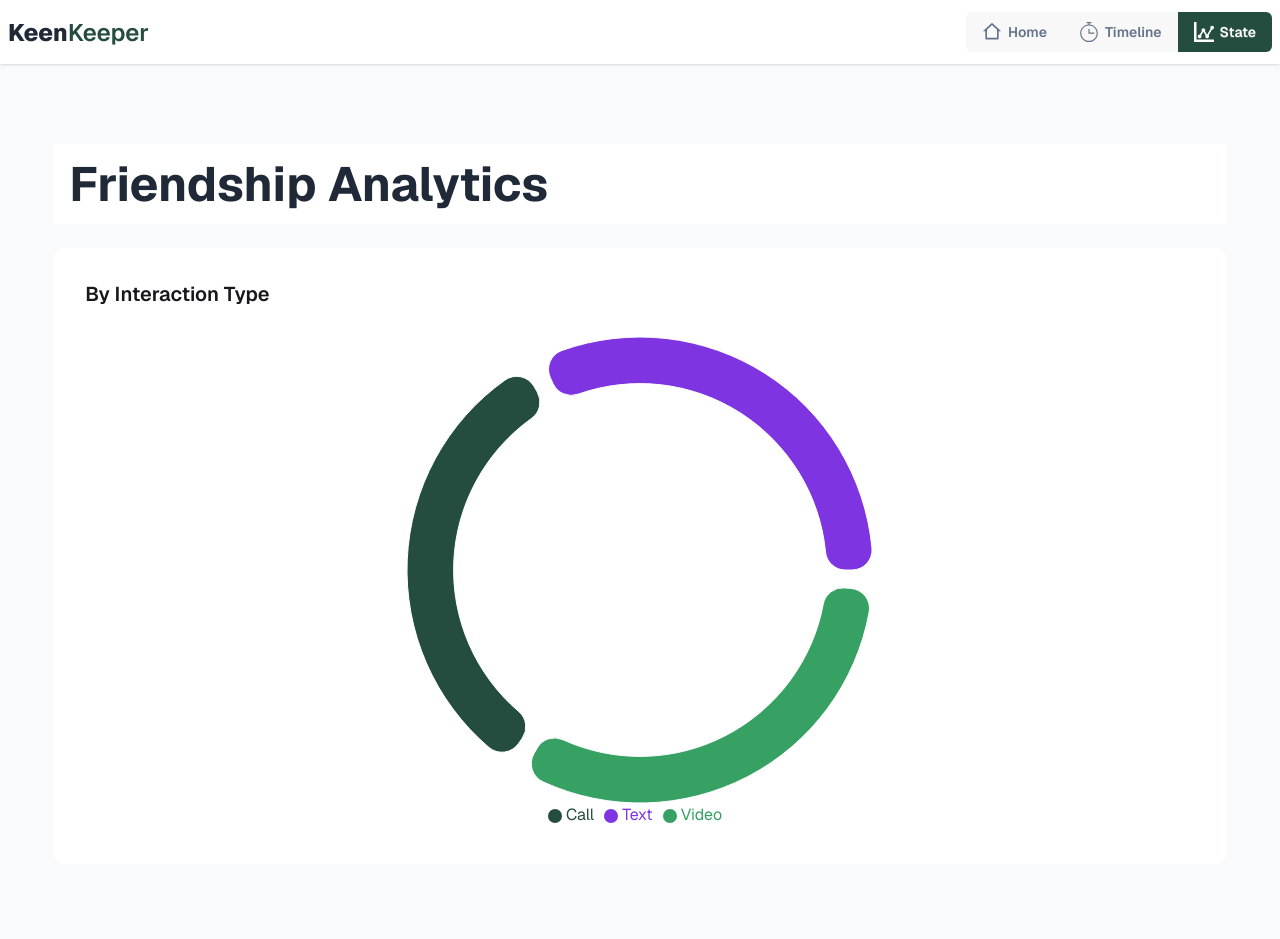
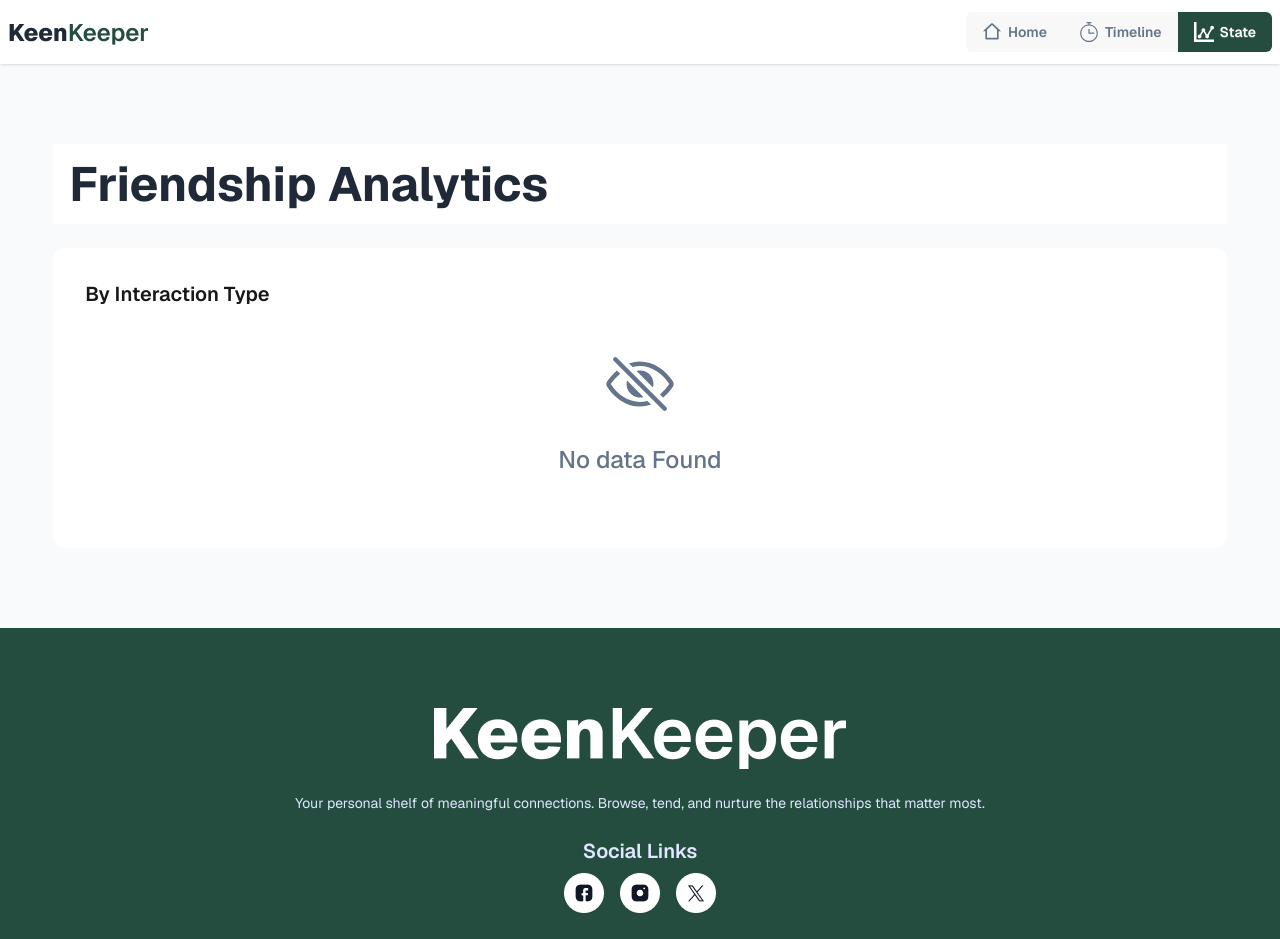
Before and after one commit to MdMonerujammanMunna/keen-keeper-system, a React (Vite) app: page /States in a window 1280 px wide. Shown: the top 939 px of the page. Built offline with nearby package versions, Linux system fonts and the light colour scheme.

Commit message:
add  Analytics section with dynamically data show

```diff
--- a/src/pages/States/States.jsx
+++ b/src/pages/States/States.jsx
@@ -1,11 +1,28 @@
-import React from 'react';
+import React, { useContext } from 'react';
 import { Bar, Legend, Pie, PieChart, Tooltip } from 'recharts';
+import { DataContext } from '../../Context/DataContext';
+import { IoEyeOffOutline } from "react-icons/io5";
+const States = () => {
+    const call = []
+    const Text = []
+    const Video = []
+    const { AllSelectedData } = useContext(DataContext)
+    AllSelectedData.find((item) => {
+        if (item.type === "Call") {
+            call.push(item)
+        }
+        else if (item.type === "Text") {
+            Text.push(item)
+        }
+        else if (item.type === "Video") {
+            Video.push(item)
+        }
 
-const States = () => {
+    })
     const data = [
-        { name: 'Text', value: 3, fill: '#7E35E1' },
-        { name: 'Call', value: 3, fill: '#244D3F' },
-        { name: 'Video', value: 3, fill: '#37A163' },
+        { name: 'Call', value: call.length, fill: '#244D3F' },
+        { name: 'Text', value: Text.length, fill: '#7E35E1' },
+        { name: 'Video', value: Video.length, fill: '#37A163' }
     ];
     return (
         <>
@@ -15,6 +32,15 @@ const States = () => {
                 </div>
                 <div className=" p-8  w-11/12 mx-auto bg-white rounded-xl">
                     <h1 className='text-xl font-semibold mb-6'>By Interaction Type</h1>
+                    {
+                        (call.length == 0 && Text.length == 0 && Video.length == 0) ?
+                            <>
+                                <div className="flex flex-col items-center gap-6 justify-center my-10">
+                                    <IoEyeOffOutline className='text-7xl text-[#64748B]' />
+                                    <h1 className='text-2xl font-medium text-[#64748B]'>No data Found</h1>
+                                </div>
+                            </> :
+                            <>
                                 <div className="flex justify-center">
                                     <PieChart style={{ width: '100%', maxWidth: '500px', maxHeight: '80vh', aspectRatio: 1 }} responsive>
                                         <Pie
@@ -30,8 +56,10 @@ const States = () => {
                                         <Legend iconType='circle' />
                                     </PieChart>
                                 </div>
+                            </>
+                    }
                 </div>
-            </div>
+            </div >
         </>
     );
 };
--- a/src/pages/TimelinePages/Timelinepages.jsx
+++ b/src/pages/TimelinePages/Timelinepages.jsx
@@ -2,6 +2,7 @@ import React, { useContext, useEffect, useState } from 'react';
 import { IoIosArrowDown } from "react-icons/io";
 import { DataContext } from '../../Context/DataContext';
 import TimlineUI from '../../../ui/TimlineUI';
+import { IoNotificationsOffOutline } from "react-icons/io5";
 const Timelinepages = () => {
     const { AllSelectedData } = useContext(DataContext)
     const [SortedSelected, setSortedSelected] = useState("")
@@ -74,10 +75,23 @@ const Timelinepages = () => {
                                 <li onClick={() => setSortedSelected("Video")}><a>Video</a></li>
                             </ul>
                         </div>
-                        {FilterData.map((Timer, index) => <TimlineUI key={index} SortedSelected={SortedSelected} Timer={Timer}></TimlineUI>)}
+                        {(FilterData.length == 0) ?
+                            <>
+                                <div className="p-8  w-11/12 mx-auto bg-white rounded-xl flex justify-center">
+                                    <div className="flex flex-col items-center gap-6 justify-center my-10">
+                                        <IoNotificationsOffOutline className='text-7xl text-[#64748B]' />
+                                        <h1 className='text-2xl font-medium text-[#64748B]'>No data Found</h1>
+                                    </div>
+                                </div>
+                            </>
+                            :
+                            <>
+                                {FilterData.map((Timer, index) => <TimlineUI key={index} SortedSelected={SortedSelected} Timer={Timer}></TimlineUI>)}
+                            </>
+                        }
                     </div>
                 </div>
-            </div>
+            </div >
         </>
     );
 };
```
Lines whose indentation alone changed are shown as unchanged.
